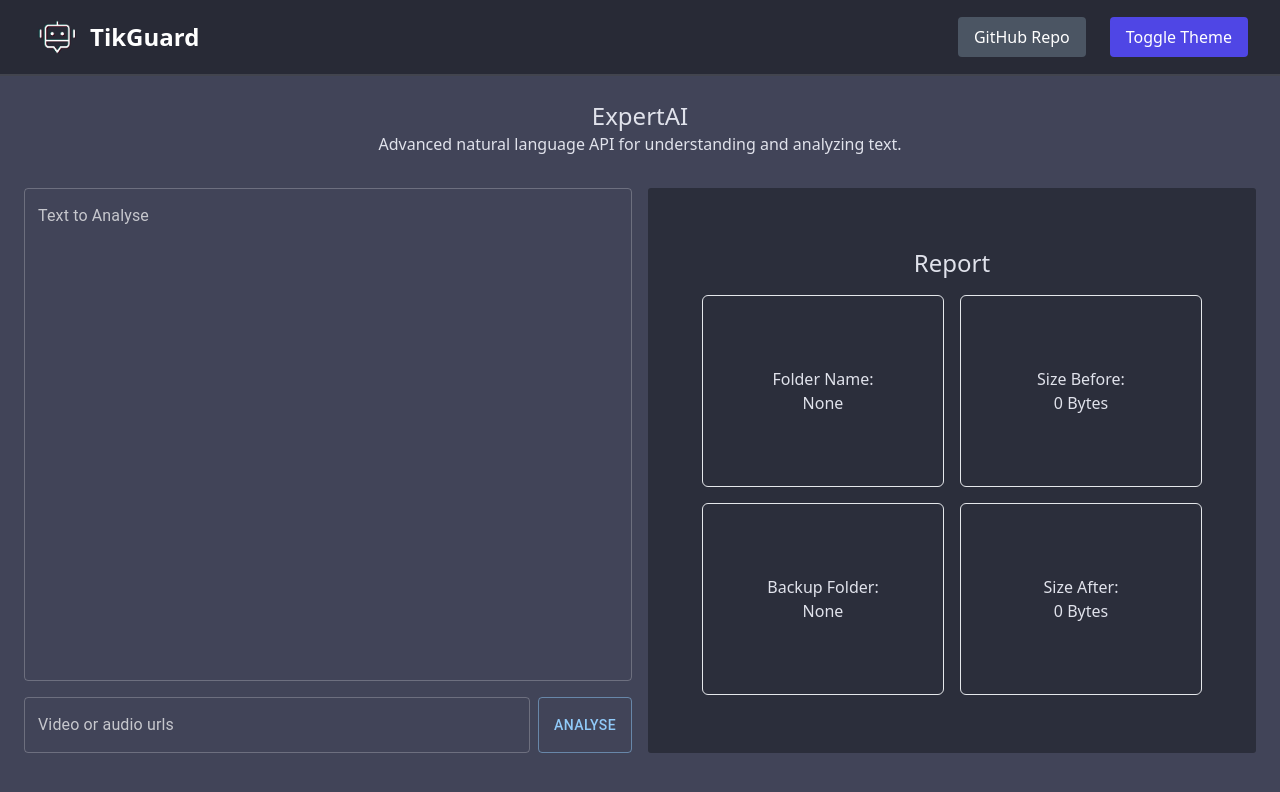
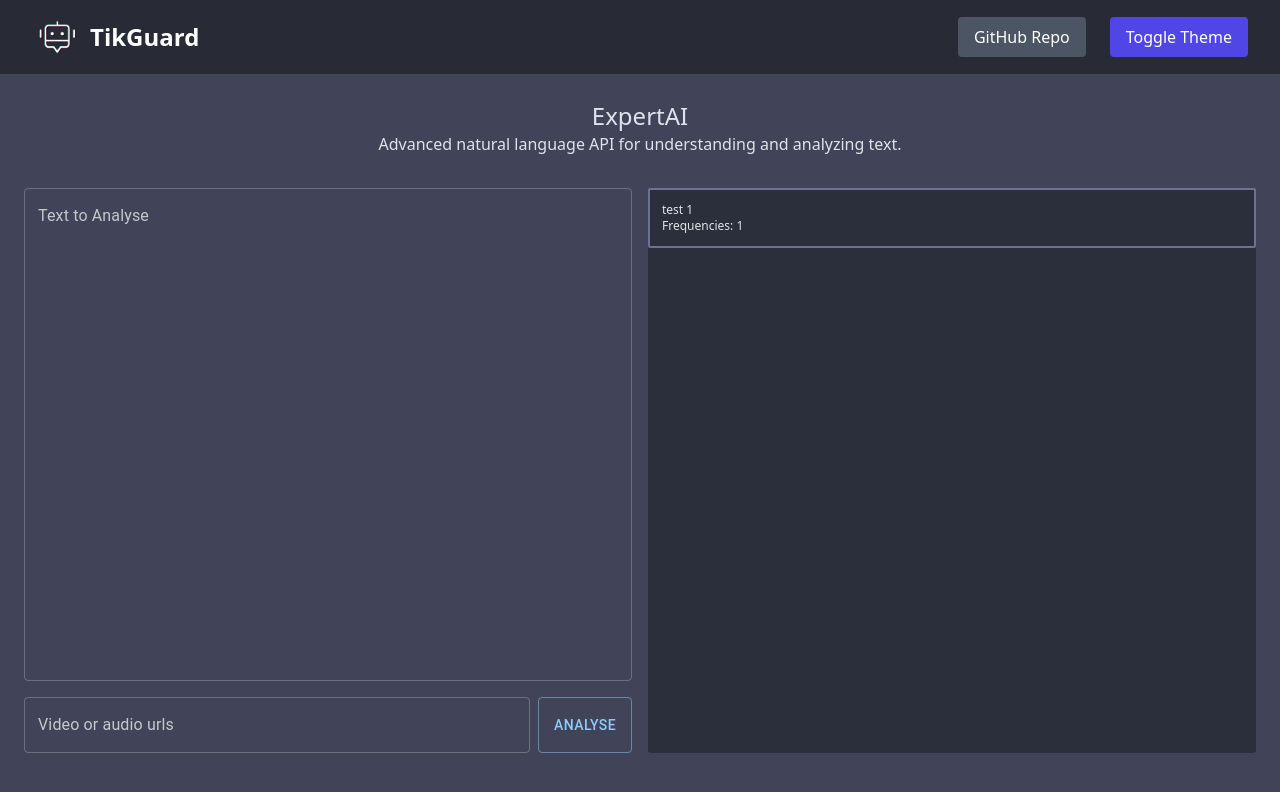
Before and after one commit to minhvyha/TikGuard, a Next.js app in the folder tikguard/: page /expertai in a window 1280 px wide. Shown: the top 792 px of the page. Built offline with nearby package versions, Linux system fonts and the light colour scheme.

Commit message:
Refactor ExpertAI page to include lazy loading for images

```diff
--- a/tikguard/app/context/context.tsx
+++ b/tikguard/app/context/context.tsx
@@ -11,6 +11,7 @@ interface pageState{
   taskId: string | null,
   severity: string | null,
   path: string | '',
+  baseUrl: string,
   setPath: (path: string) => void,
   setSeverity: (severity: string) => void,
   setTaskId: (taskId: string) => void,
@@ -20,6 +21,7 @@ interface pageState{
 
 export const useStore = create<pageState>((set) => ({
   text: '',
+  baseUrl: process.env.NODE_ENV === 'development' ? 'http://localhost:3000' : 'https://tikguard.vercel.app/',
   setText: (text) => set({text}),
   error: null,
   setError: (error) => set({error}),
--- a/tikguard/app/expertai/page.tsx
+++ b/tikguard/app/expertai/page.tsx
@@ -4,7 +4,6 @@ import TextInput from '@/components/TextInput';
 import MainInput from '@/components/MainInput';
 import Report from '@/components/Report';
 import SubmitButton from '@/components/SubmitButton';
-
 
 const page = () => {
   function transcribe() {
--- a/tikguard/app/globals.css
+++ b/tikguard/app/globals.css
@@ -11,7 +11,9 @@ body {
 ::-webkit-scrollbar {
   width: var(--sb-size)
 }
-
+:focus-visible {
+  outline: none !important;
+}
 ::-webkit-scrollbar-track {
   background: var(--sb-track-color);
   border-radius: 3px;
--- /dev/null
+++ b/tikguard/components/ModalCard.tsx
@@ -0,0 +1,54 @@
+import React from 'react'
+import Typography from '@mui/material/Typography';
+import Modal from '@mui/material/Modal';
+import Box from '@mui/material/Box';
+import Table from './Table';
+
+const style = {
+  position: 'absolute' as 'absolute',
+  top: '50%',
+  left: '50%',
+  transform: 'translate(-50%, -50%)',
+  height: 400,
+  bgcolor: 'background.paper',
+  border: '2px solid #000',
+  boxShadow: 24,
+  p: 4,
+};
+
+const ModalCard = ({title, data}: {title: string, data: Object}) => {
+  const [open, setOpen] = React.useState(false);
+  const handleOpen = () => {
+    console.log(3)
+    setOpen(true)};
+  const handleClose = () => {
+    console.log(1)
+    setOpen(false)
+    console.log(open)
+  };
+  return (
+    <div  className='transition-all flex flex-col  w-full p-3 border-2 cursor-pointer border-background-500 dark:border-gray-500 border-solid text-xs rounded-sm'>
+        <div>
+
+        {title}
+        </div>
+        <div onClick={handleOpen}>
+          Frequencies: {(data as { data: { categories: any[] } })['data']['categories'].length}
+        </div>
+        <Modal
+        open={open}
+        onClose={handleClose}
+        aria-labelledby="modal-modal-title"
+        aria-describedby="modal-modal-description"
+      >
+        <Box sx={style}>
+          <Table />
+        </Box>
+      </Modal>
+
+    </div>
+
+  )
+}
+
+export default ModalCard
--- a/tikguard/components/Report.tsx
+++ b/tikguard/components/Report.tsx
@@ -1,30 +1,71 @@
-import React from 'react';
+import React from 'react'
+import ModalCard from '@/components/ModalCard';
 
 const Report = () => {
+
   return (
+    <div className='bg-background-800 h-full rounded-[3px]'>
 
-    <div className='bg-background-800 h-full rounded-[3px] p-6 flex flex-col justify-center items-center'>
-      <h1 className='text-2xl text-text-100 mb-4'>Report</h1>
-      <div className='grid grid-cols-2 gap-4' style={{ width: '500px', height: '400px' }}>
-        <div className='flex flex-col items-center justify-center w-full h-full border p-4 rounded-md'>
-          <span className='text-text-100'>Folder Name:</span>
-          <span className='text-text-150'>None</span>
-        </div>
-        <div className='flex flex-col items-center justify-center w-full h-full border p-4 rounded-md'>
-          <span className='text-text-100'>Size Before:</span>
-          <span className='text-text-150'>0 Bytes</span>
-        </div>
-        <div className='flex flex-col items-center justify-center w-full h-full border p-4 rounded-md'>
-          <span className='text-text-100'>Backup Folder:</span>
-          <span className='text-text-150'>None</span>
-        </div>
-        <div className='flex flex-col items-center justify-center w-full h-full border p-4 rounded-md'>
-          <span className='text-text-100'>Size After:</span>
-          <span className='text-text-150'>0 Bytes</span>
-        </div>
-      </div>
+      <ModalCard title='test 1' data={{
+    "data": {
+        "content": "fuck you",
+        "language": "en",
+        "version": "sensei: 4.7.2; disambiguator: 16.0-QNTF-2017",
+        "categories": [
+            {
+                "namespace": "hate-speech_en_1.1",
+                "id": "1000",
+                "label": "Personal Insult",
+                "hierarchy": [
+                    "Personal Insult"
+                ],
+                "score": 120,
+                "frequency": 0,
+                "winner": true,
+                "positions": [
+                    {
+                        "start": 0,
+                        "end": 4
+                    },
+                    {
+                        "start": 5,
+                        "end": 8
+                    }
+                ]
+            }
+        ],
+        "extractions": [
+            {
+                "namespace": "hate-speech_en_1.1",
+                "template": "Hate_speech_detection",
+                "fields": [
+                    {
+                        "name": "cyberbullying",
+                        "value": "fuck you",
+                        "positions": [
+                            {
+                                "start": 0,
+                                "end": 4
+                            }
+                        ]
+                    },
+                    {
+                        "name": "target",
+                        "value": "individual",
+                        "positions": [
+                            {
+                                "start": 5,
+                                "end": 8
+                            }
+                        ]
+                    }
+                ]
+            }
+        ]
+    }
+}} />
     </div>
-  );
+  )
 }
 
 export default Report;
--- /dev/null
+++ b/tikguard/components/Table.tsx
@@ -0,0 +1,50 @@
+import React from 'react'
+import { DataGrid, GridColDef } from '@mui/x-data-grid';
+
+const columns: GridColDef[] = [
+  { field: 'id', headerName: 'ID', width: 70 },
+  { field: 'firstName', headerName: 'First name', width: 130 },
+  { field: 'lastName', headerName: 'Last name', width: 130 },
+  {
+    field: 'age',
+    headerName: 'Age',
+    type: 'number',
+    width: 90,
+  },
+  {
+    field: 'fullName',
+    headerName: 'Full name',
+    description: 'This column has a value getter and is not sortable.',
+    sortable: false,
+    width: 160,
+    valueGetter: (value, row) => `${row.firstName || ''} ${row.lastName || ''}`,
+  },
+];
+
+const rows = [
+  { id: 1, lastName: 'Snow', firstName: 'Jon', age: 35 },
+  { id: 2, lastName: 'Lannister', firstName: 'Cersei', age: 42 },
+  { id: 3, lastName: 'Lannister', firstName: 'Jaime', age: 45 },
+  { id: 4, lastName: 'Stark', firstName: 'Arya', age: 16 },
+  { id: 5, lastName: 'Targaryen', firstName: 'Daenerys', age: null },
+  { id: 6, lastName: 'Melisandre', firstName: null, age: 150 },
+  { id: 7, lastName: 'Clifford', firstName: 'Ferrara', age: 44 },
+  { id: 8, lastName: 'Frances', firstName: 'Rossini', age: 36 },
+  { id: 9, lastName: 'Roxie', firstName: 'Harvey', age: 65 },
+];
+const Table = () => {
+  return <DataGrid
+        rows={rows}
+        columns={columns}
+        initialState={{
+          pagination: {
+            paginationModel: { page: 0, pageSize: 5 },
+          },
+        }}
+        pageSizeOptions={[5, 10, 20, 100]}
+      />
+
+}
+
+
+export default Table
--- a/tikguard/package.json
+++ b/tikguard/package.json
@@ -13,6 +13,7 @@
     "@emotion/styled": "^11.11.5",
     "@expertai/nlapi": "^2.0.0",
     "@mui/material": "^5.15.19",
+    "@mui/x-data-grid": "^7.7.1",
     "@tanstack/react-query": "^5.45.1",
     "assemblyai": "^4.5.0",
     "axios": "^1.7.2",
```
Also changed, not shown: tikguard/app/page.tsx (line endings or trailing spaces), 1 other file (tests, documents, lock files or other folders).
